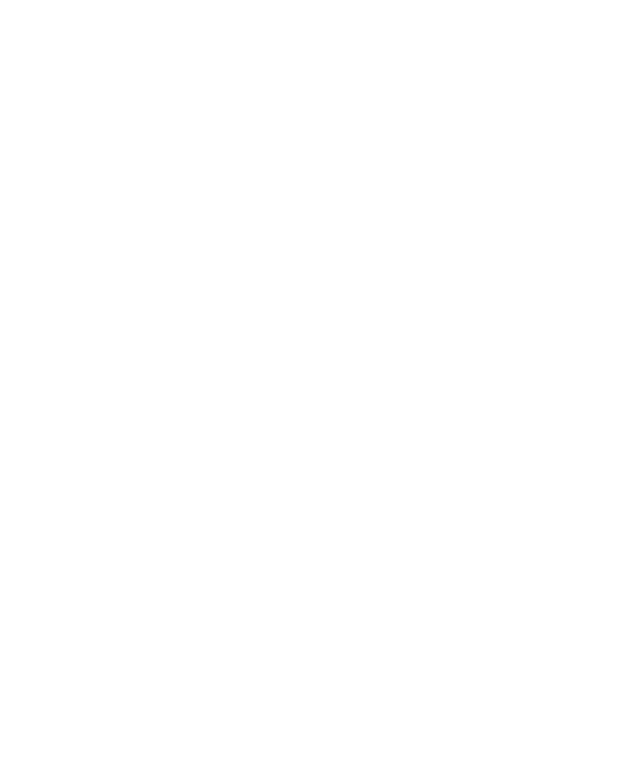
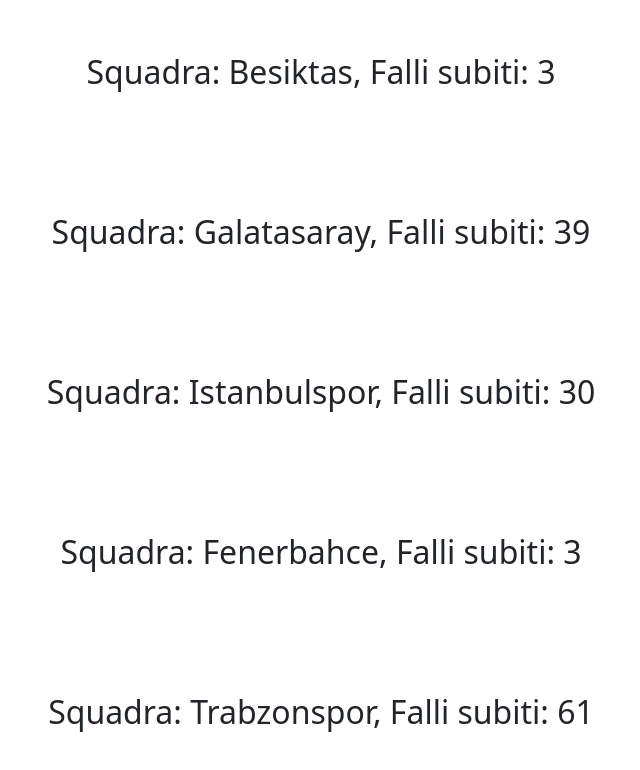
Before and after one commit to federicomanni97/js-snack-es6, a plain HTML site: page index.html in a window 1280 px wide. Shown: the whole page, without its empty margins (319-959 px from the left). Drawn offline with nearby package versions, Linux system fonts and the light colour scheme.

Commit message:
snack 4 bonus on page

```diff
--- a/index.html
+++ b/index.html
@@ -9,7 +9,7 @@
 <body>
     <div class="app">
         <!--<h1>verifica studente classe 107</h1>-->
-
+        <div class="row"></div>
         <!--casella di input-->
         <!--<label for="data">Dato in input</label>-->
         <!--<input type="text" id="data" name="data">-->
--- a/js/script.js
+++ b/js/script.js
@@ -211,6 +211,22 @@
 console.log(soccerTeams);
 console.log(finalResult);
 
+
+const row = document.querySelector(".row");
+
+for (let i = 0; i < finalResult.length; i++) {
+    const col = document.createElement("div");
+    col.classList.add("my-5","text-center", "fs-2");
+    let template = `
+    <div>
+        <p>Squadra: ${finalResult[i].name}, Falli subiti: ${finalResult[i].falliSubiti}</p>
+    </div>
+`;
+col.innerHTML = template;
+row.append(col);
+
+}
+
 //UTILITY
 function getRndInteger(min, max) {
     return Math.floor(Math.random() * (max - min)) + min;
```
